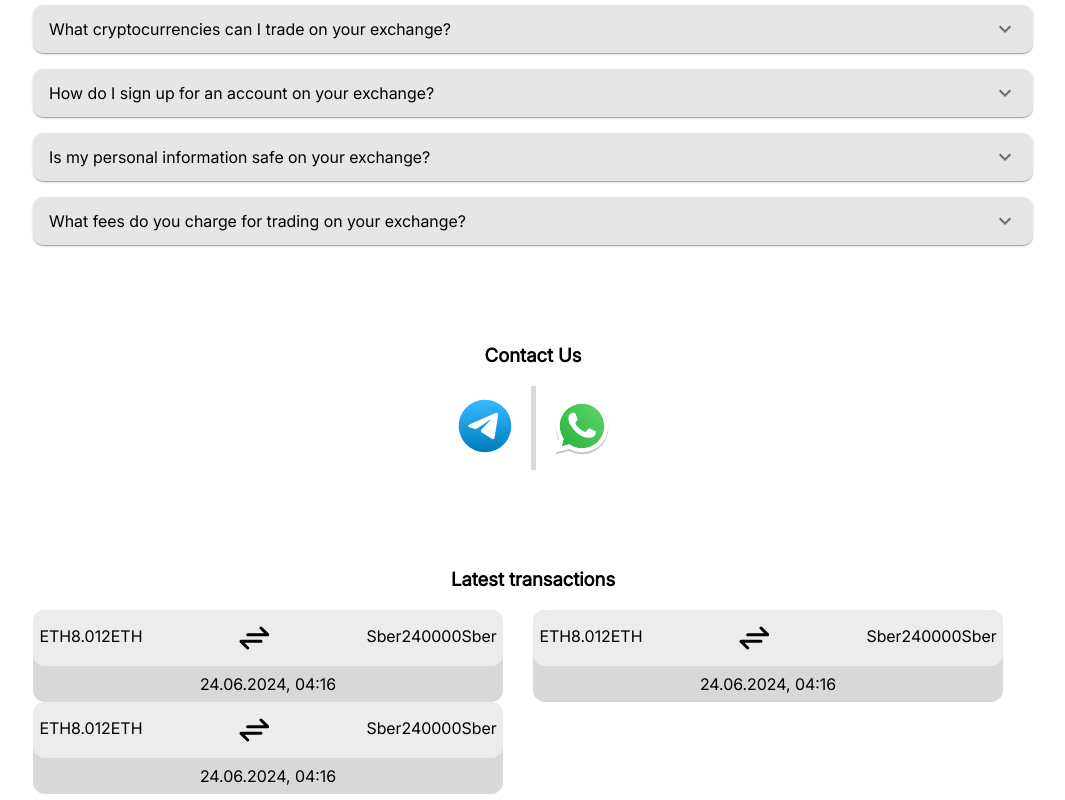
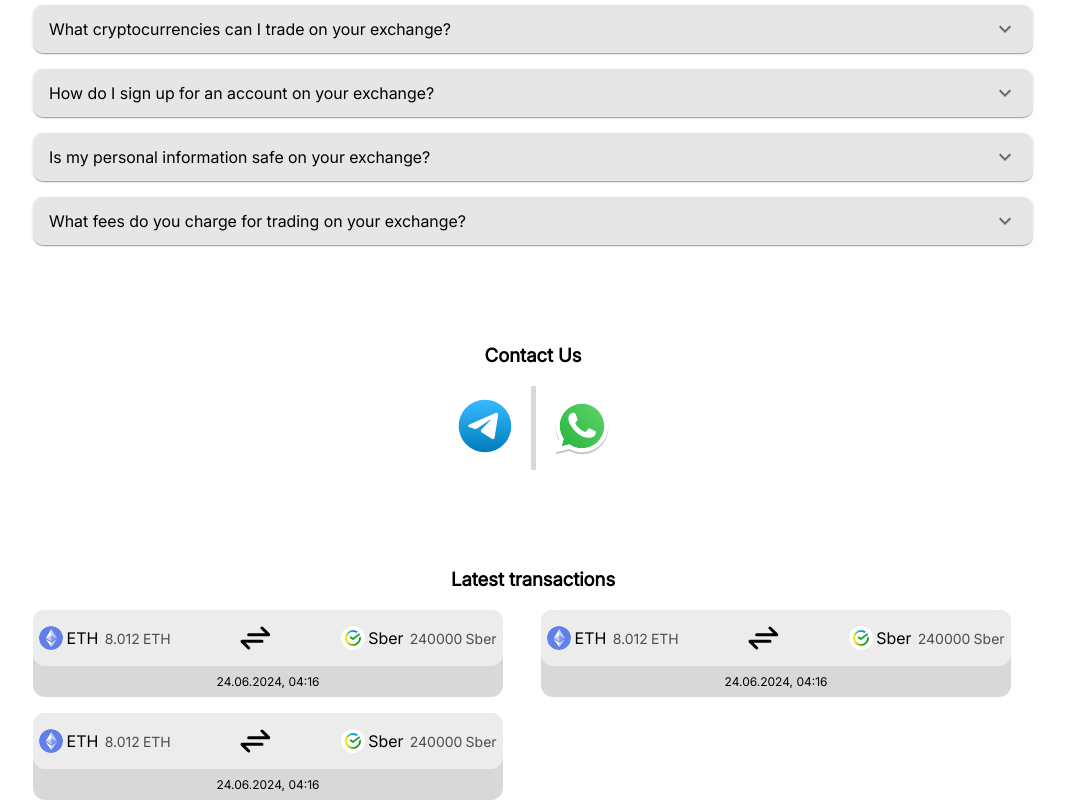
Before and after one commit to senak322/coins-front, a React (Create React App) app: page / in a window 1280 px wide. Shown: the part 760-1560 px from the top of the page, without its empty margins (107-1172 px from the left). Built offline with nearby package versions, Linux system fonts and the light colour scheme.

Commit message:
add item styles

```diff
--- a/src/components/CoinItem/CoinItem.scss
+++ b/src/components/CoinItem/CoinItem.scss
@@ -1,3 +1,27 @@
 .coin-item {
+  display: flex;
+  align-items: center;
+  &__text {
+    font-size: 14px;
+    color: #4d4d4d;
+    // margin-left: 0.2rem;
+    font-weight: 400;
+    line-height: 17px;
+  }
+  &__image {
+    max-width: 24px;
+    max-height: 24px;
+    border-radius: 50%;
+  }
+  &__title {
+    font-size: 16px;
+    color: #000000;
+    line-height: 20px;
+    margin-right: 0.4rem;
+  }
+  &__container {
     display: flex;
+    align-items: center;
+    gap: .2rem;
+  }
 }
--- a/src/components/CoinItem/CoinItem.tsx
+++ b/src/components/CoinItem/CoinItem.tsx
@@ -3,15 +3,20 @@ import "./CoinItem.scss";
 interface CoinItemProps {
   title: string;
   sum: number;
+  image: string;
 }
 
-export default function CoinItem({ title, sum }: CoinItemProps) {
+export default function CoinItem({ title, sum, image }: CoinItemProps) {
   return (
     <div className="coin-item">
-      <img src="" alt="" />
-      <p>{title}</p>
-      <p>{sum}</p>
-      <p>{title}</p>
+      <div className="coin-item__container">
+        <img src={image} className="coin-item__image" alt={title} />
+        <p className="coin-item__title">{title}</p>
+      </div>
+      <div className="coin-item__container">
+        <p className="coin-item__text">{sum}</p>
+        <p className="coin-item__text">{title}</p>
+      </div>
     </div>
   );
 }
--- a/src/components/Latest/Latest.scss
+++ b/src/components/Latest/Latest.scss
@@ -2,5 +2,6 @@
     &__container {
         display: grid;
         grid-template-columns: 1fr 1fr;
+        gap: 1rem;
     }
 }
--- a/src/components/LatestItem/LatestItem.scss
+++ b/src/components/LatestItem/LatestItem.scss
@@ -9,8 +9,11 @@
     background-color: #ECECEC;
     border-radius: 12px;
     gap: 1rem;
+    align-items: center;
   }
   &__date {
     padding: .5rem;
+    font-size: 12px;
+
   }
 }
--- a/src/components/LatestItem/LatestItem.tsx
+++ b/src/components/LatestItem/LatestItem.tsx
@@ -1,14 +1,16 @@
 import CoinItem from "../CoinItem/CoinItem";
 import change from "../../images/change.svg";
 import "./LatestItem.scss";
+import eth from "../../images/eth.svg"
+import sber from "../../images/sber.png"
 
 export default function LatestItem() {
   return (
     <div className="latest-item">
       <div className="latest-item__container">
-        <CoinItem title="ETH" sum={8.012} />
+        <CoinItem title="ETH" sum={8.012} image={eth}/>
         <img src={change} alt="change" />
-        <CoinItem title="Sber" sum={240000} />
+        <CoinItem title="Sber" sum={240000} image={sber}/>
       </div>
       <p className="latest-item__date">24.06.2024, 04:16</p>
     </div>
--- a/src/utils/config.ts
+++ b/src/utils/config.ts
@@ -2,7 +2,7 @@ import btc from "../images/btc.png";
 import eth from "../images/eth.svg";
 import usdt from "../images/usdt.png";
 import sber from "../images/sber.png";
-import tinkof from "../images/tink.png";
+import tbank from "../images/t-bank.png";
 import { ICurrency } from "../types/types";
 
 export const coins: ICurrency[] = [
@@ -13,5 +13,5 @@ export const coins: ICurrency[] = [
 
 export const banks: ICurrency[] = [
   { symbol: "Sber", icon: sber, isBank: true },
-  { symbol: "T-Bank", icon: tinkof, isBank: true },
+  { symbol: "T-Bank", icon: tbank, isBank: true },
 ];
```
Also changed, not shown: src/images/t-bank.png (renamed from src/images/tink.png).
